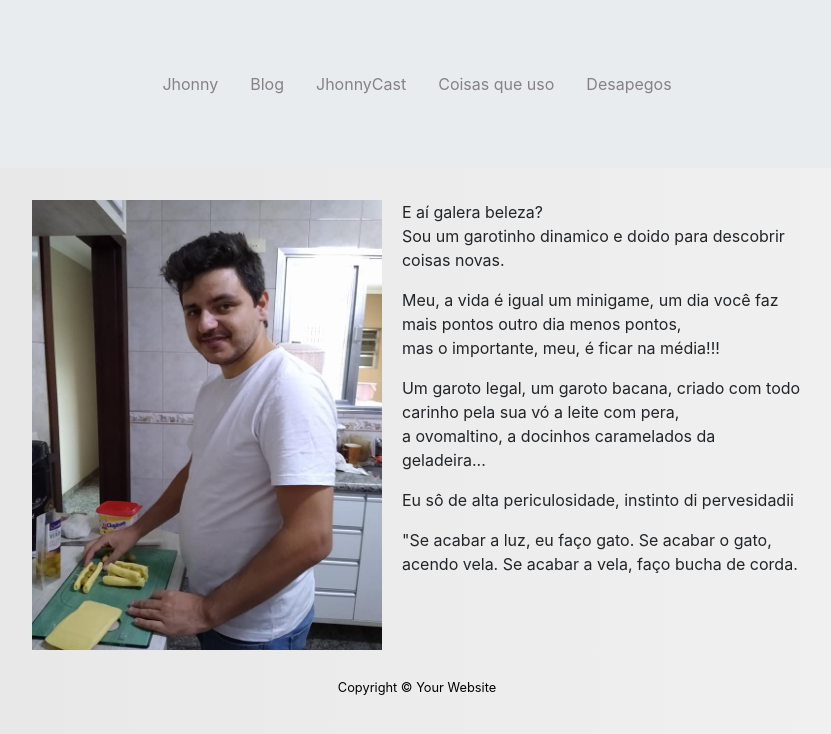
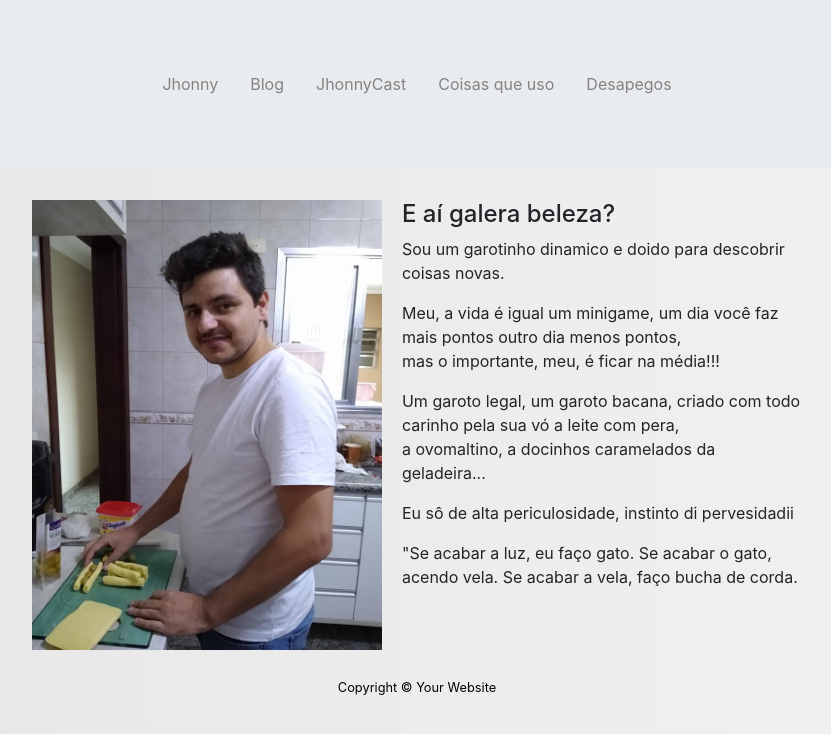
Before and after one commit to fnicom/Bootstrap-Jhonny, a plain HTML site: page index.html in a window 1280 px wide. Shown: the whole page, without its empty margins (223-1054 px from the left). Drawn offline with nearby package versions, Linux system fonts and the light colour scheme.

Commit message:
Atualização H4

```diff
--- a/index.html
+++ b/index.html
@@ -35,7 +35,7 @@
         <div class="row">
           <div class="span4">
             <img class="img-left" src="./img/jhonny.jpg">
-            <div class="content-heading"><a>E aí galera beleza?</a></div>
+            <h4>E aí galera beleza?</h4>
             <p>Sou um garotinho dinamico e doido para descobrir coisas novas. </p>
             <p>Meu, a vida é igual um minigame, um dia você faz mais pontos outro dia menos pontos,<br> mas o importante, meu, é ficar na média!!!</p>
             <p>Um garoto legal, um garoto bacana, criado com todo carinho pela sua vó a leite com pera,<br> a ovomaltino, a docinhos caramelados da geladeira...</p>
```
